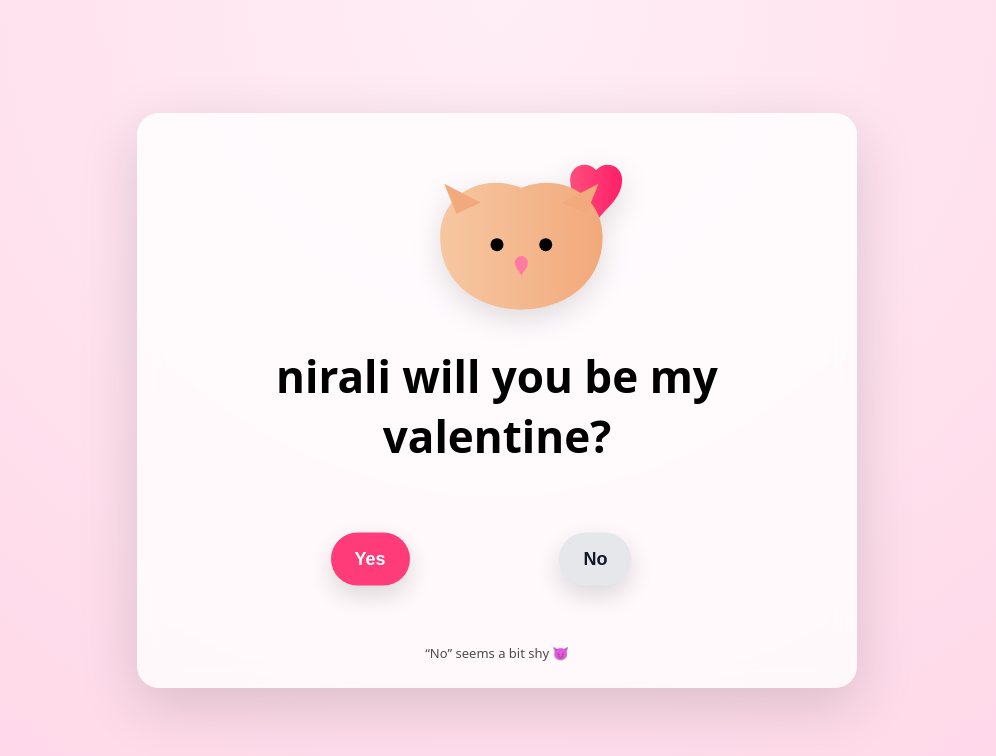
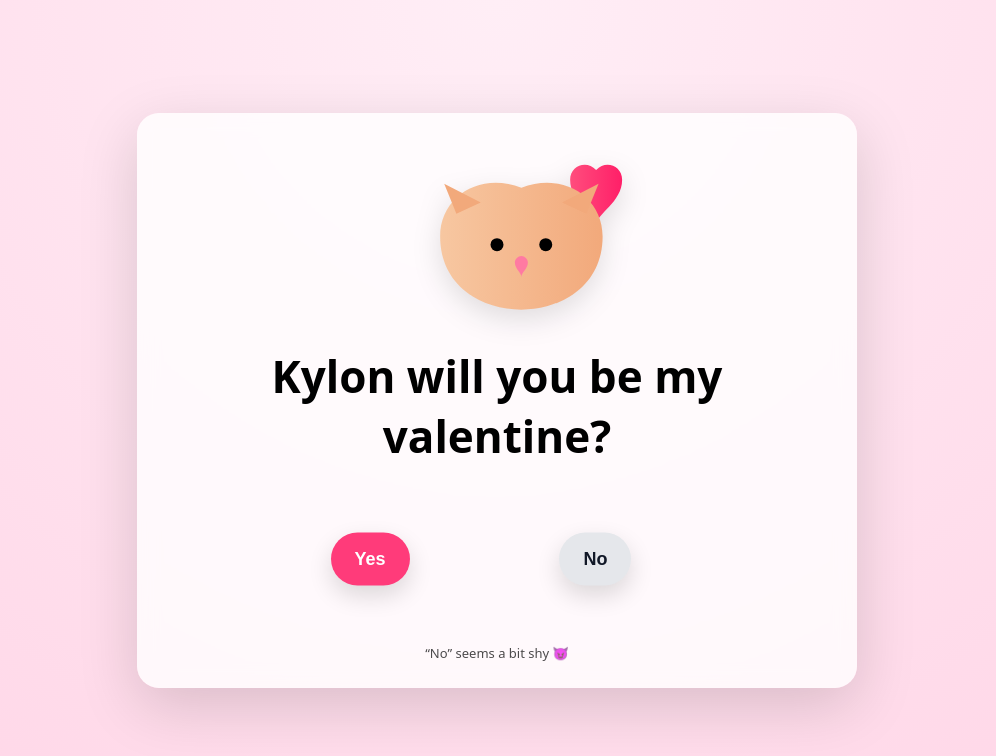
Before and after one commit to arrhen44/Valentines, a plain HTML site: page index.html in a window 1280 px wide. Shown: the whole page, without its empty margins (143-1139 px from the left). Drawn offline with nearby package versions, Linux system fonts and the light colour scheme.

```diff
--- a/index.html
+++ b/index.html
@@ -171,7 +171,7 @@
             fill="#ff7aa2"/>
     </svg>
 
-    <h1>nirali will you be my valentine?</h1>
+    <h1>Kylon will you be my valentine?</h1>
 
     <section class="button-zone" id="zone">
       <button id="yesBtn">Yes</button>
```
